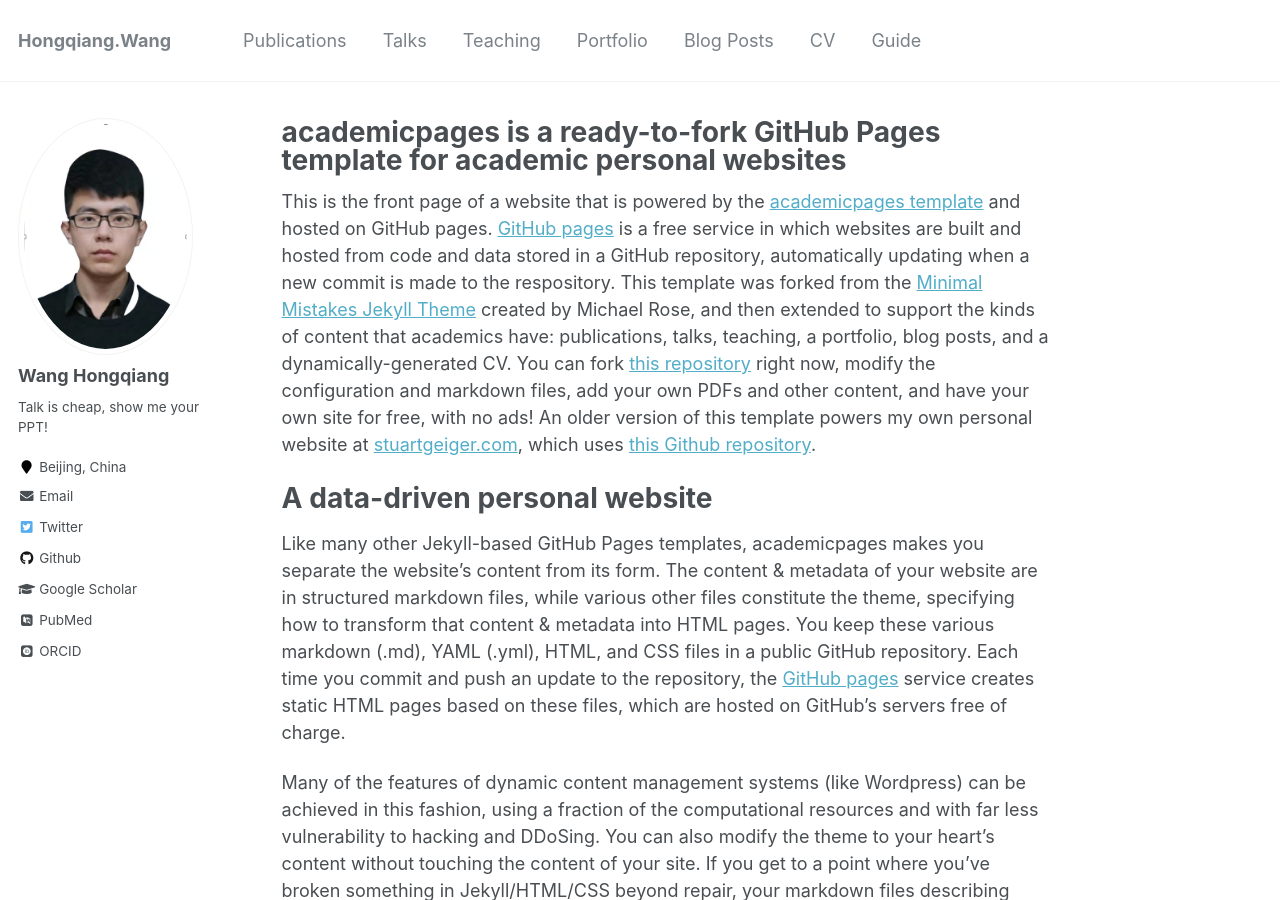
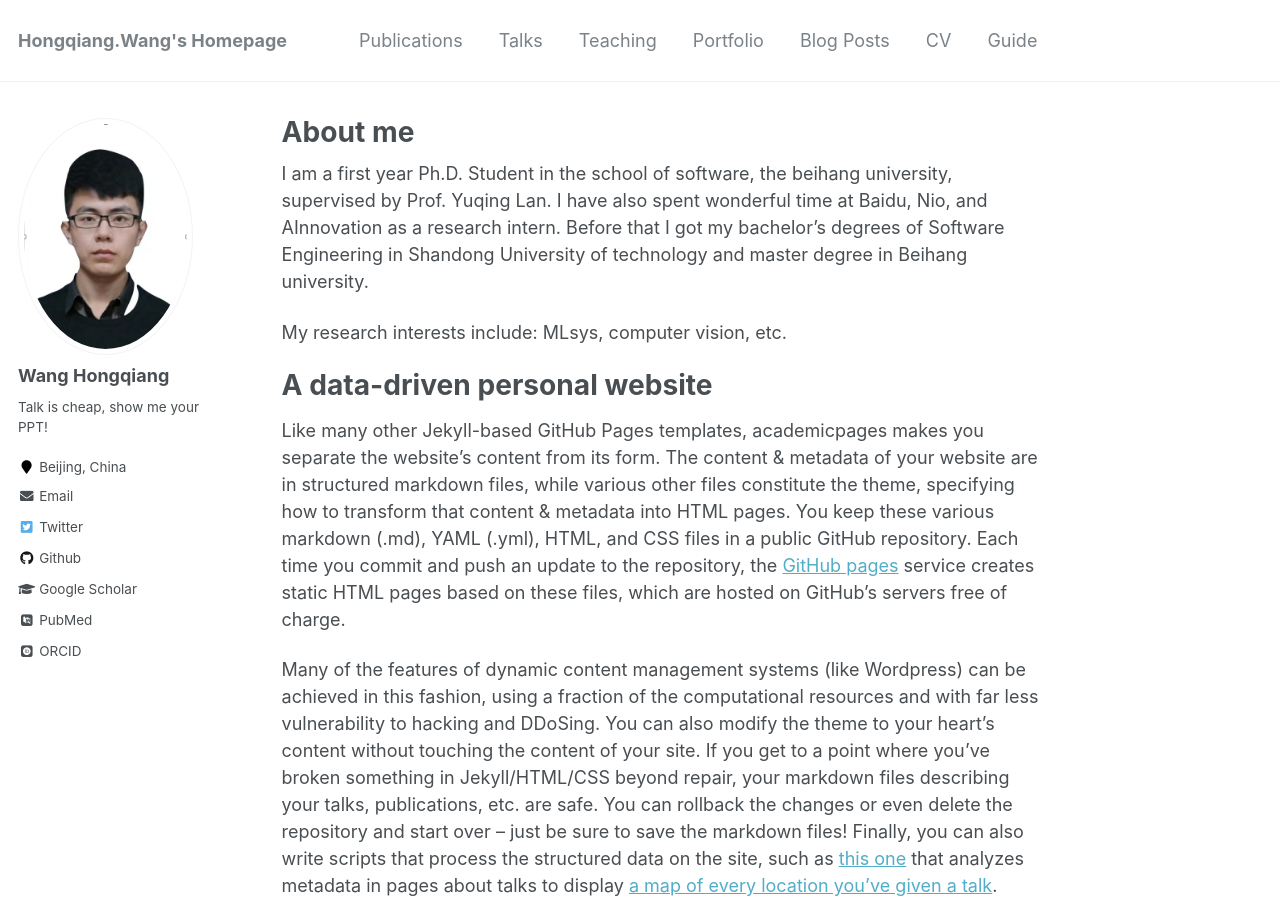
Before and after one commit to HongQWang/hongqwang.github.io, a Jekyll site: the page built from _pages/about.md, in a window 1280 px wide and 900 px high. Built offline with Jekyll 4.4.1, drawn with Linux system fonts in a browser that asks for light colours; some web fonts are replaced.

Commit message:
update aboutme

```diff
--- a/_config.yml
+++ b/_config.yml
@@ -7,7 +7,7 @@
 
 # Site Settings
 locale                   : "en-US"
-title                    : "Hongqiang.Wang"
+title                    : "Hongqiang.Wang's Homepage"
 title_separator          : "-"
 name                     : &name "HongqiangWang"
 description              : &description "personal description"
@@ -86,7 +86,7 @@ author:
   location         : "Beijing, China"
   employer         :
   pubmed           : "https://www.ncbi.nlm.nih.gov/pubmed/?term=john+snow"
-  googlescholar    : "http://yourfullgooglescholarurl.com"
+  googlescholar    : "https://scholar.google.com/citations?user=xcZhva8AAAAJ&hl=zh-CN"
   email            : wanghongqiang@buaa.edu.cn
   researchgate     :  # example: "https://www.researchgate.net/profile/yourprofile"
   uri              :
@@ -96,7 +96,7 @@ author:
   flickr           :
   facebook         :
   foursquare       :
-  github           : "academicpages"
+  github           : "https://github.com/HongQWang"
   google_plus      :
   keybase          :
   instagram        :
--- a/_pages/about.md
+++ b/_pages/about.md
@@ -1,14 +1,15 @@
 ---
 permalink: /
-title: "academicpages is a ready-to-fork GitHub Pages template for academic personal websites"
+title: "About me"
 excerpt: "About me"
 author_profile: true
 redirect_from:
   - /about/
   - /about.html
 ---
+I am a first year Ph.D. Student in the school of software, the beihang university, supervised by Prof. Yuqing Lan. I have also spent wonderful time at Baidu, Nio, and AInnovation as a research intern. Before that I got my bachelor’s degrees of Software Engineering in Shandong University of technology and master degree in Beihang university.
 
-This is the front page of a website that is powered by the [academicpages template](https://github.com/academicpages/academicpages.github.io) and hosted on GitHub pages. [GitHub pages](https://pages.github.com) is a free service in which websites are built and hosted from code and data stored in a GitHub repository, automatically updating when a new commit is made to the respository. This template was forked from the [Minimal Mistakes Jekyll Theme](https://mmistakes.github.io/minimal-mistakes/) created by Michael Rose, and then extended to support the kinds of content that academics have: publications, talks, teaching, a portfolio, blog posts, and a dynamically-generated CV. You can fork [this repository](https://github.com/academicpages/academicpages.github.io) right now, modify the configuration and markdown files, add your own PDFs and other content, and have your own site for free, with no ads! An older version of this template powers my own personal website at [stuartgeiger.com](http://stuartgeiger.com), which uses [this Github repository](https://github.com/staeiou/staeiou.github.io).
+My research interests include: MLsys, computer vision, etc.
 
 A data-driven personal website
 ======
```
Also changed, not shown: other parts of _pages/about.md (+5 -5 lines), 1 other file.
